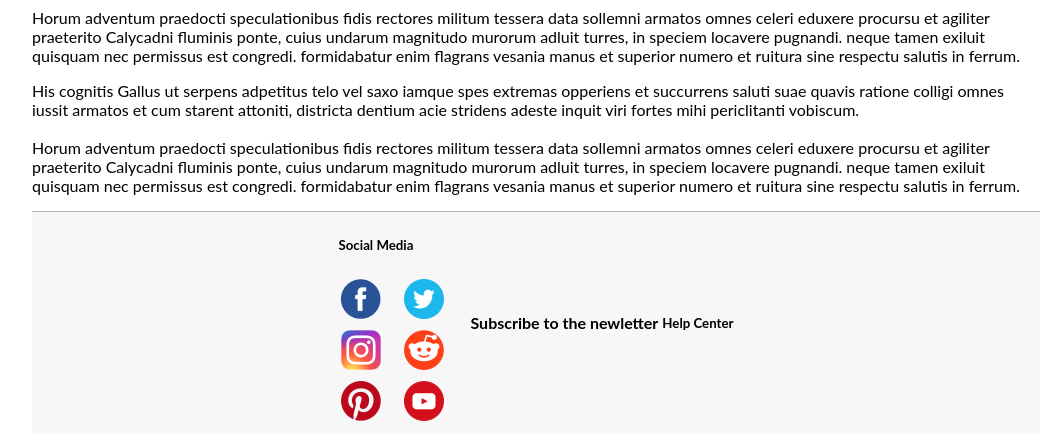
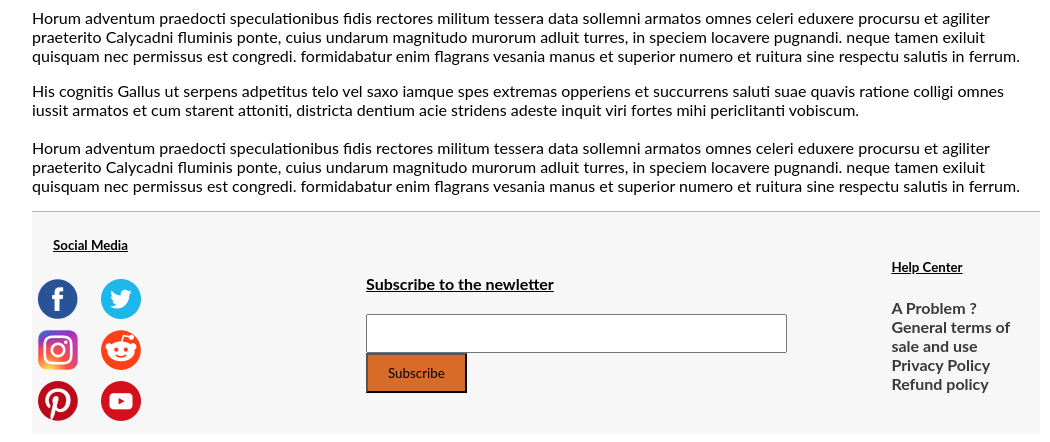
Before and after one commit to ThomasGrisez/ProjetWeb, a PHP site: page /HTML/index.html in a window 1280 px wide. Shown: the part 780-1222 px from the top of the page, without its empty margins (104-1154 px from the left). Run offline with PHP 8.4, Linux system fonts and the light colour scheme; some libraries are stand-ins or nearby versions.

Commit message:
finish footer

```diff
--- a/CSS/index.css
+++ b/CSS/index.css
@@ -2,6 +2,10 @@ body{
 	font-family: lato;
 	padding-right: 10%;
 	padding-left: 10%;
+}
+
+button{
+	background-color: #D86B27;
 }
 
 /*========================HEADER CSS=====================*/
@@ -73,7 +77,43 @@ body{
 	background-color: #F7F7F7;
 }
 
+.title_footer1 ,.title_footer2, .title_footer3{
+	text-decoration : underline;
+	font-weight: bold;
+}
+
+.title_footer1{
+	padding-left: 18px;
+}
+
+.title_footer3{
+	padding-left: 40px;
+}
+
+.footer_table{
+	width: 100%;
+}
+
+.second_footerpart{
+	padding-left: 200px;
+}
+
 .different_socialMedia{
 	padding-right: 20px;
 	padding-bottom: 5px;
 }
+
+#textLabel_email_marketing{
+	padding: 10px 0px 10px 0px;
+
+}
+
+#button_email_marketing{
+	padding: 10px 20px 10px 20px;
+	font-family: lato;
+	text-align: center;
+}
+
+#help_center{
+	list-style-type: none;
+}
--- a/HTML/index.html
+++ b/HTML/index.html
@@ -48,8 +48,8 @@
     	<table class="footer_table">
     		<tbody>
     			<tr>
-    				<td>
-    					<h5>Social Media</h5>
+    				<td class="first_footerpart">
+    					<h5 class="title_footer1">Social Media</h5>
     					<table>
     						<tr>
     							<td class="different_socialMedia">
@@ -77,11 +77,21 @@
     						</tr>
     					</table>
     				</td>
-    				<td>
-    					<h4>Subscribe to the newletter</h4>
+    				<td class="second_footerpart">
+    					<h4 class="title_footer2">Subscribe to the newletter</h4>
+                        <form method="post">
+                            <input type="text" name="email_marketing" id="textLabel_email_marketing" size="50">
+                            <button id="button_email_marketing">Subscribe</button>
+                        </form>
     				</td>
-    				<td>
-    					<h5>Help Center</h5>
+    				<td class="third_footerpart">
+    					<h5 class="title_footer3" >Help Center</h5>
+                        <ul id="help_center">
+                          <a href="" class="selectionType1"> <li>A Problem ?</li></a>
+                          <a href="" class="selectionType1"> <li>General terms of sale and use</li></a>
+                          <a href="" class="selectionType1"><li></li>Privacy Policy</a>
+                          <a href="" class="selectionType1"><li></li>Refund policy</a>
+                        </ul>
     				</td>
     			</tr>
     		</tbody>
```
